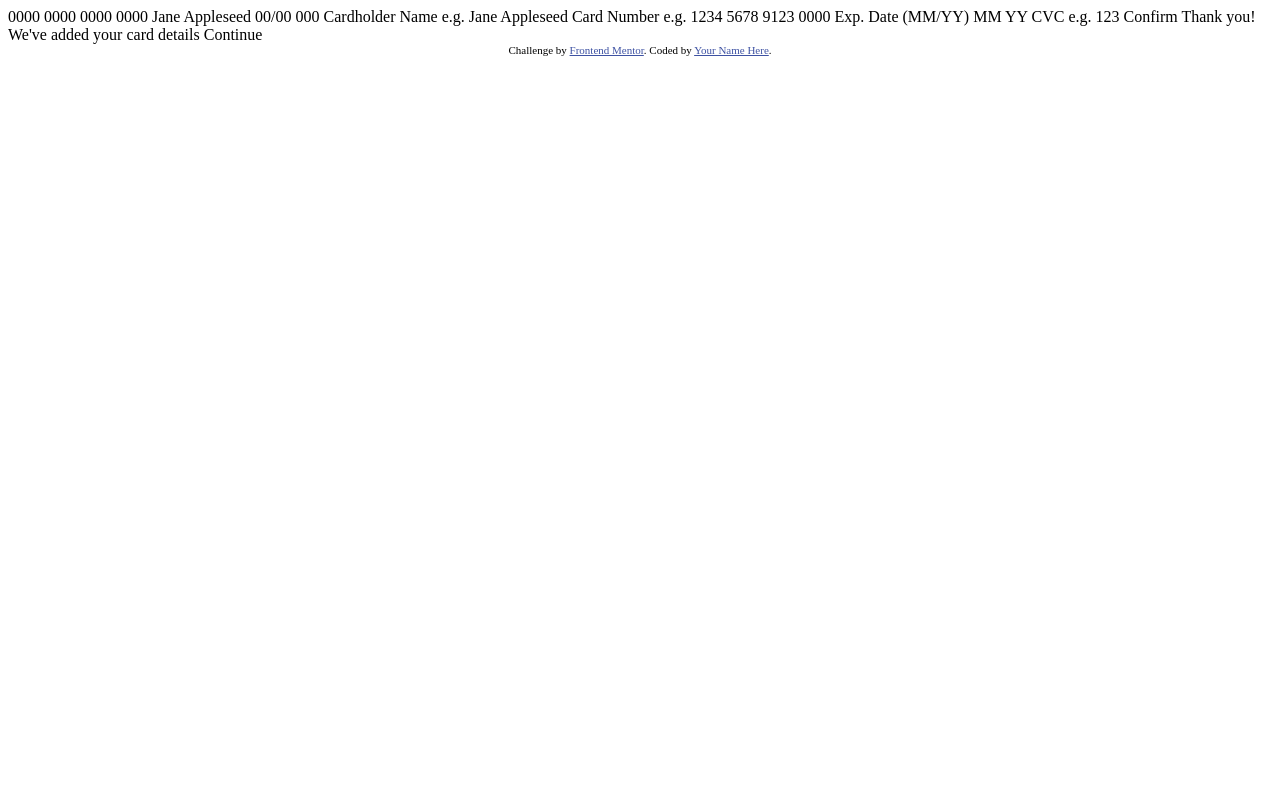
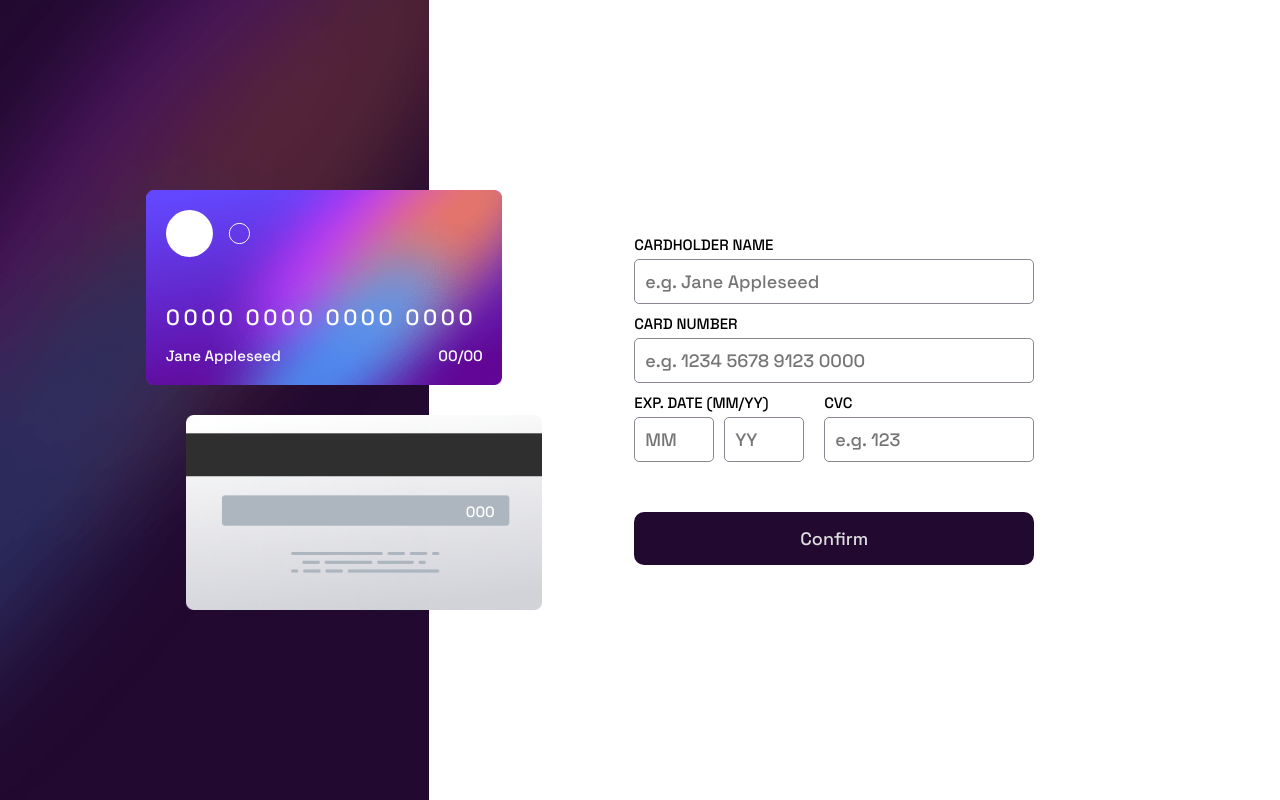
Before and after one commit to KauanToldo/CardFormInteractive, a plain HTML site: page index.html in a window 1280 px wide. Drawn offline with Linux system fonts and the light colour scheme.

Commit message:
Add frontend

```diff
--- a/index.html
+++ b/index.html
@@ -1,51 +1,59 @@
 <!DOCTYPE html>
-<html lang="en">
+<html lang="pt-BR">
 <head>
   <meta charset="UTF-8">
   <meta name="viewport" content="width=device-width, initial-scale=1.0"> <!-- displays site properly based on user's device -->
 
   <link rel="icon" type="image/png" sizes="32x32" href="./images/favicon-32x32.png">
 
+  <link rel="stylesheet" href="style.css">
+
   <title>Frontend Mentor | Interactive card details form</title>
 
-  <!-- Feel free to remove these styles or customise in your own stylesheet 👍 -->
-  <style>
-    .attribution { font-size: 11px; text-align: center; }
-    .attribution a { color: hsl(228, 45%, 44%); }
-  </style>
 </head>
 <body>
-
-  0000 0000 0000 0000
-  Jane Appleseed
-  00/00
-
-  000
-
-  Cardholder Name
-  e.g. Jane Appleseed
-
-  Card Number
-  e.g. 1234 5678 9123 0000
-
-  Exp. Date (MM/YY)
-  MM
-  YY
-
-  CVC
-  e.g. 123
-
-  Confirm
-
-  <!-- Completed state start -->
-
-  Thank you!
-  We've added your card details
-  Continue
-
-  <div class="attribution">
-    Challenge by <a href="https://www.frontendmentor.io?ref=challenge" target="_blank">Frontend Mentor</a>.
-    Coded by <a href="#">Your Name Here</a>.
-  </div>
+    <div id="card">
+      <div id="card-front">
+        <div id="top-card">
+          <svg width="84" height="47" fill="none" xmlns="http://www.w3.org/2000/svg"><ellipse cx="23.478" cy="23.5" rx="23.478" ry="23.5" fill="#fff"/><path d="M83.5 23.5c0 5.565-4.507 10.075-10.065 10.075-5.559 0-10.065-4.51-10.065-10.075 0-5.565 4.506-10.075 10.065-10.075 5.558 0 10.065 4.51 10.065 10.075Z" stroke="#fff"/></svg>
+        </div>
+        <div id="bottom-card">
+          <span id="card-number-display">0000 0000 0000 0000</span>
+          <div>
+            <span id="card-name-display">Jane Appleseed</span>
+            <span id="card-expdate-display">00/00</span>
+          </div>
+        </div>
+      </div>
+      <div id="card-back">
+        <span>000</span>
+      </div>
+    </div>
+    <form action="">
+      <label for="">Cardholder Name</label>
+      <input class="color" type="text" name="" id="" placeholder="e.g. Jane Appleseed">
+      <label for="">Card Number</label>
+      <input type="text" name="" id="" placeholder="e.g. 1234 5678 9123 0000">
+      <div id="more-info">
+        <div id="exp-date">
+          <label for="">Exp. Date (MM/YY)</label>
+          <div>
+            <input type="number" placeholder="MM">
+            <input type="number" placeholder="YY">
+          </div>
+        </div>
+        <div id="cvc">
+          <label for="">CVC</label>
+          <input type="number" placeholder="e.g. 123">
+        </div>
+      </div>
+      <button id="confirm">Confirm</button>
+    </form>
+    <div id="complete-state">
+      <svg width="80" height="80" fill="none" xmlns="http://www.w3.org/2000/svg"><circle cx="40" cy="40" r="40" fill="url(#a)"/><path d="M28 39.92 36.08 48l16-16" stroke="#fff" stroke-width="3"/><defs><linearGradient id="a" x1="-23.014" y1="11.507" x2="0" y2="91.507" gradientUnits="userSpaceOnUse"><stop stop-color="#6348FE"/><stop offset="1" stop-color="#610595"/></linearGradient></defs></svg>
+      <H1>THANK YOU!</H1>
+      <h6>We've added your card details</h6>
+      <button id="continue-btn">Continue</button>
+    </div>
 </body>
 </html>
--- a/style.css
+++ b/style.css
@@ -0,0 +1,164 @@
+@import url('https://fonts.googleapis.com/css2?family=Space+Grotesk:wght@300;400;500;600;700&display=swap');
+
+* {
+    margin: 0;
+    padding: 0;
+    box-sizing: border-box;
+    font-size: 18px;
+    font-weight: 500;
+    font-family: 'Space Grotesk', sans-serif;
+}
+
+body {
+    background-image: url(images/bg-main-desktop.png);
+    background-size: contain;
+    background-repeat: no-repeat;
+    display: flex;
+    align-items: center;
+    justify-content: space-around;
+    padding: 0px 100px;
+    width: 100%;
+    height: 100vh;
+}
+
+#card-front {
+    background-image: url(images/bg-card-front.png);
+    background-size: contain;
+    background-repeat: no-repeat;
+    width: 357px;
+    height: 195px;
+    margin-bottom: 30px;
+    padding: 20px;
+    display: flex;
+    flex-direction: column;
+    justify-content: space-between;
+}
+
+#card-back {
+    background-image: url(images/bg-card-back.png);
+    background-size: contain;
+    background-repeat: no-repeat;
+    width: 357px;
+    height: 195px;
+    margin-left: 40px;
+    position: relative;
+}
+
+form {
+    display: flex;
+    flex-direction: column;
+    width: 400px;
+    margin-right: 100px;
+}
+
+label {
+    text-transform: uppercase;
+    margin-bottom: 5px;
+    font-size: 15px;
+}
+
+input {
+    border: .5px solid hsl(279, 6%, 55%);
+    border-radius: 5px;
+    padding: 10px 10px;
+    margin-bottom: 10px;
+}
+
+input:focus {
+    outline: 2px solid hsl(278, 94%, 30%);
+}
+
+#more-info {
+    display: flex;
+    gap: 10px;
+}
+
+#cvc {
+    display: flex;
+    flex-direction: column;
+}
+
+#cvc input {
+    width: 210px;
+}
+
+#exp-date{
+    width: 200px;
+    display: flex;
+    flex-direction: column;
+}
+
+#exp-date div {
+    display: flex;
+    width: 100%;
+    gap: 10px;
+}
+
+#exp-date input {
+    width: 80px;
+}
+
+#confirm {
+    margin-top: 40px;
+    border: none;
+    color: hsl(270, 3%, 87%);
+    background-color: hsl(278, 68%, 11%);
+    padding: 15px;
+    border-radius: 10px;
+    cursor: pointer;
+}
+
+#card-back span {
+    position: absolute;
+    color: white;
+    top: 86.5px;
+    left: 280px;
+    font-size: 15px;
+}
+
+#bottom-card {
+    color: white;
+}
+
+#card-number-display {
+    font-size: 22px;
+    letter-spacing: 3.5px;
+}
+
+#bottom-card div {
+    display: flex;
+    justify-content: space-between;
+}
+
+#card-name-display, #card-expdate-display {
+    font-size: 15px;
+    margin-top: 15px;
+}
+
+#complete-state {
+    display: none;
+    flex-direction: column;
+    align-items: center;
+}
+
+#complete-state h1 {
+    margin-top: 30px;
+    font-size: 22px;
+    letter-spacing: 3px;
+    margin-bottom: 25px;
+}
+
+#complete-state h6 {
+    font-size: 15px;
+    color: hsl(279, 6%, 55%);
+}
+
+#continue-btn {
+    margin-top: 30px;
+    border: none;
+    color: hsl(270, 3%, 87%);
+    background-color: hsl(278, 68%, 11%);
+    padding: 10px 120px;
+    border-radius: 10px;
+    cursor: pointer;
+}
```
